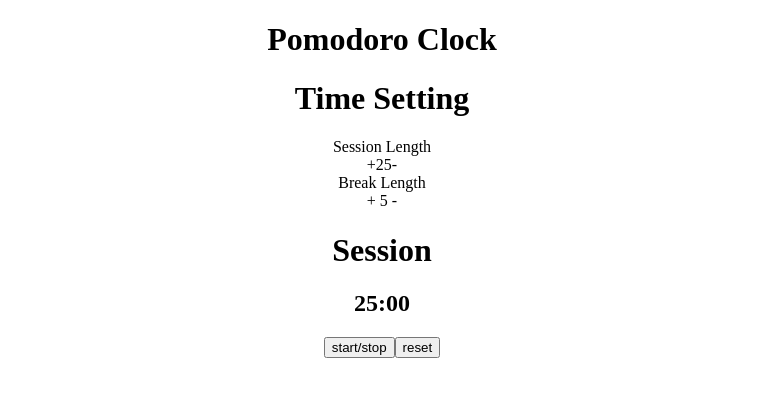
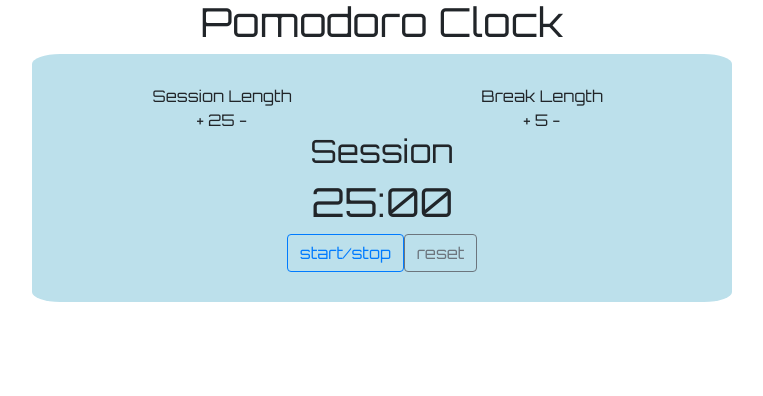
Before and after one commit to kaiorosa1/pomodoro-clock-fcc, a plain HTML site: page dist/index.html in a window 1280 px wide. Shown: the whole page, without its empty margins (258-1021 px from the left). Drawn offline with nearby package versions, Linux system fonts and the light colour scheme.

Commit message:
add Pomodoro Clock done

```diff
--- a/dist/index.html
+++ b/dist/index.html
@@ -15,8 +15,17 @@
 <body>
 
   <script src="https://cdn.freecodecamp.org/testable-projects-fcc/v1/bundle.js"></script>
+<link href="https://fonts.googleapis.com/css?family=Orbitron&display=swap" rel="stylesheet">
+<!-- Bootstrap CSS -->
+<link rel="stylesheet" href="https://stackpath.bootstrapcdn.com/bootstrap/4.3.1/css/bootstrap.min.css" integrity="sha384-ggOyR0iXCbMQv3Xipma34MD+dH/1fQ784/j6cY/iJTQUOhcWr7x9JvoRxT2MZw1T" crossorigin="anonymous">
 
 <div id="app"></div>
+
+<!-- Optional JavaScript -->
+<!-- jQuery first, then Popper.js, then Bootstrap JS -->
+<script src="https://code.jquery.com/jquery-3.3.1.slim.min.js" integrity="sha384-q8i/X+965DzO0rT7abK41JStQIAqVgRVzpbzo5smXKp4YfRvH+8abtTE1Pi6jizo" crossorigin="anonymous"></script>
+<script src="https://cdnjs.cloudflare.com/ajax/libs/popper.js/1.14.7/umd/popper.min.js" integrity="sha384-UO2eT0CpHqdSJQ6hJty5KVphtPhzWj9WO1clHTMGa3JDZwrnQq4sF86dIHNDz0W1" crossorigin="anonymous"></script>
+<script src="https://stackpath.bootstrapcdn.com/bootstrap/4.3.1/js/bootstrap.min.js" integrity="sha384-JjSmVgyd0p3pXB1rRibZUAYoIIy6OrQ6VrjIEaFf/nJGzIxFDsf4x0xIM+B07jRM" crossorigin="anonymous"></script>
   <script src='https://cdnjs.cloudflare.com/ajax/libs/react/16.8.6/umd/react.production.min.js'></script>
 <script src='https://cdnjs.cloudflare.com/ajax/libs/react-dom/16.8.6/umd/react-dom.production.min.js'></script>
 
--- a/dist/script.js
+++ b/dist/script.js
@@ -2,7 +2,6 @@ class App extends React.Component {
   render() {
     return (
       React.createElement("div", null,
-      React.createElement("h1", null, "Pomodoro Clock"),
       React.createElement(Clock, null)));
 
 
@@ -146,24 +145,26 @@ class Clock extends React.Component {
   }
   render() {
     return (
-      React.createElement("div", null,
-      React.createElement("div", null,
-      React.createElement("h1", null, "Time Setting"),
+      React.createElement("div", { id: "container-clock" },
+      React.createElement("h1", null, "Pomodoro Clock"),
+      React.createElement("div", { id: "clock-full" },
+      React.createElement("div", { id: "time-setting" },
       React.createElement("div", null,
       React.createElement("div", { id: "session-label" }, "Session Length"),
-      React.createElement("span", { id: "session-increment", onClick: this.changeTimeSession }, "+"), React.createElement("span", { id: "session-length" }, this.state.sessionTime), React.createElement("span", { id: "session-decrement", onClick: this.changeTimeSession }, "-")),
+      React.createElement("span", { id: "session-increment", onClick: this.changeTimeSession }, " + "), React.createElement("span", { id: "session-length" }, this.state.sessionTime), React.createElement("span", { id: "session-decrement", onClick: this.changeTimeSession }, " - ")),
 
       React.createElement("div", null,
       React.createElement("div", { id: "break-label" }, "Break Length"),
-      React.createElement("span", { id: "break-increment", onClick: this.changeTimeBreak }, "+"), " ", React.createElement("span", { id: "break-length" }, this.state.breakTime), " ", React.createElement("span", { id: "break-decrement", onClick: this.changeTimeBreak }, "-"))),
+      React.createElement("span", { id: "break-increment", onClick: this.changeTimeBreak }, " + "), React.createElement("span", { id: "break-length" }, this.state.breakTime), " ", React.createElement("span", { id: "break-decrement", onClick: this.changeTimeBreak }, "-"))),
 
 
       React.createElement("div", null,
-      React.createElement("h1", { id: "timer-label" }, this.state.label),
-      React.createElement("h2", { id: "time-left" }, this.state.time + ":" + this.state.minutes),
-      React.createElement("button", { id: "start_stop", onClick: this.runClock }, "start/stop"),
-      React.createElement("button", { id: "reset", onClick: this.resetClock }, "reset"),
-      React.createElement("audio", { controls: true, id: "beep", src: "https://goo.gl/65cBl1" }))));
+      React.createElement("h2", { id: "timer-label" }, this.state.label),
+      React.createElement("h1", { id: "time-left" }, this.state.time + ":" + this.state.minutes),
+      React.createElement("button", { id: "start_stop", class: "btn btn-outline-primary", onClick: this.runClock }, "start/stop"),
+      React.createElement("button", { id: "reset", class: "btn btn-outline-secondary", onClick: this.resetClock }, "reset"),
+      React.createElement("audio", { controls: true, id: "beep", src: "https://goo.gl/65cBl1" })))));
+
 
 
 
--- a/dist/style.css
+++ b/dist/style.css
@@ -1,7 +1,30 @@
+body{
+  margin: auto;
+
+}
 #app{
   text-align: center;
+  font-family: 'Orbitron', sans-serif;
 }
+#container-clock{
 
+  display: flex;
+  height: 300px;
+  justify-content: center;
+  align-items: center;
+  flex-direction: column;
+}
 audio{
   display:none;
 }
+
+#clock-full{
+  padding: 30px;
+  border-radius: 4%;
+  background-color: #bce0eb;
+  width: 700px;
+}
+#time-setting{
+  display: grid;
+  grid-template-columns: 1fr 1fr;
+}
--- a/src/style.css
+++ b/src/style.css
@@ -1,7 +1,30 @@
+body{
+  margin: auto;
+
+}
 #app{
   text-align: center;
+  font-family: 'Orbitron', sans-serif;
 }
+#container-clock{
 
+  display: flex;
+  height: 300px;
+  justify-content: center;
+  align-items: center;
+  flex-direction: column;
+}
 audio{
   display:none;
 }
+
+#clock-full{
+  padding: 30px;
+  border-radius: 4%;
+  background-color: #bce0eb;
+  width: 700px;
+}
+#time-setting{
+  display: grid;
+  grid-template-columns: 1fr 1fr;
+}
```
Also changed, not shown: src/index.html (+9 -0 lines), 1 other file.
